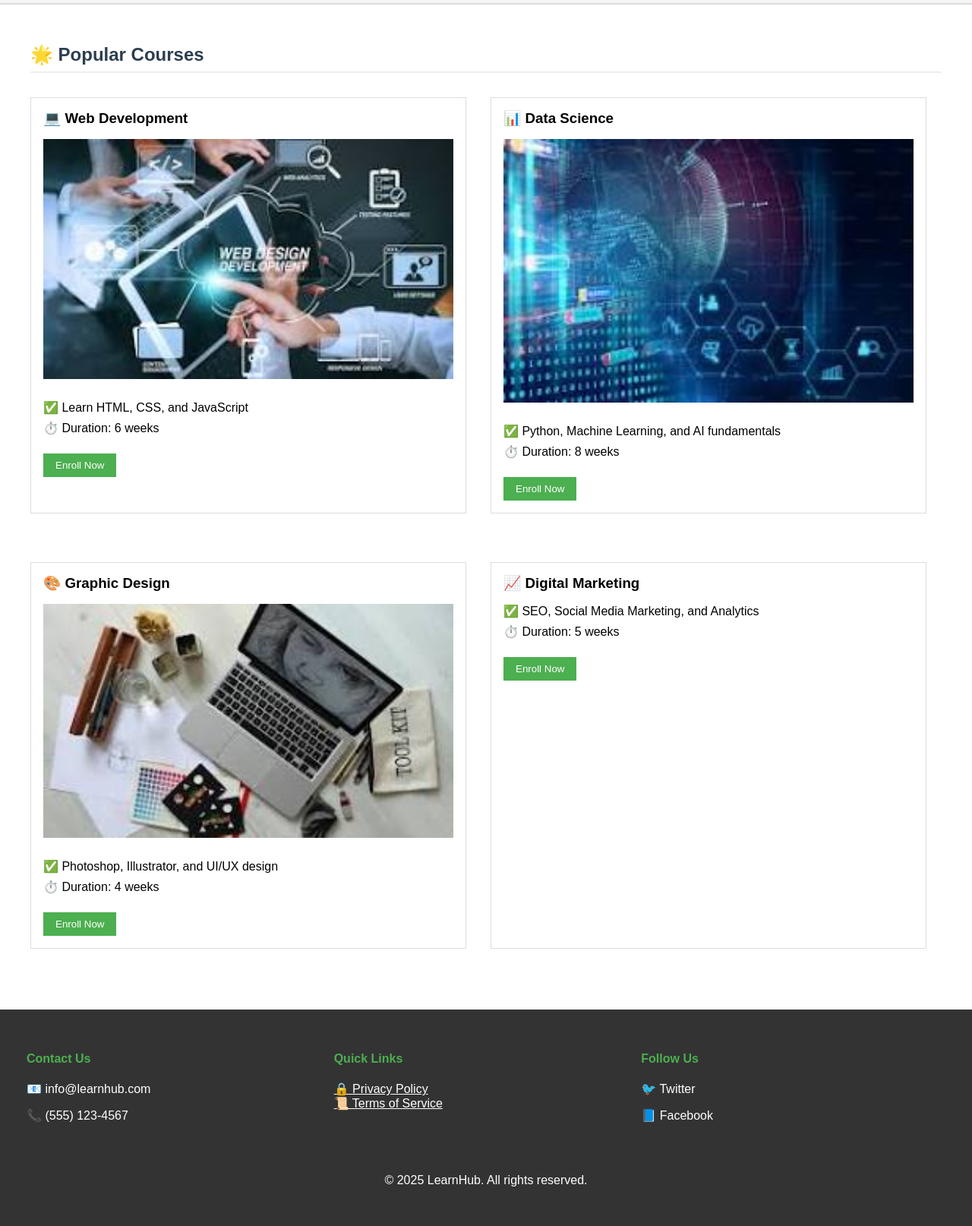
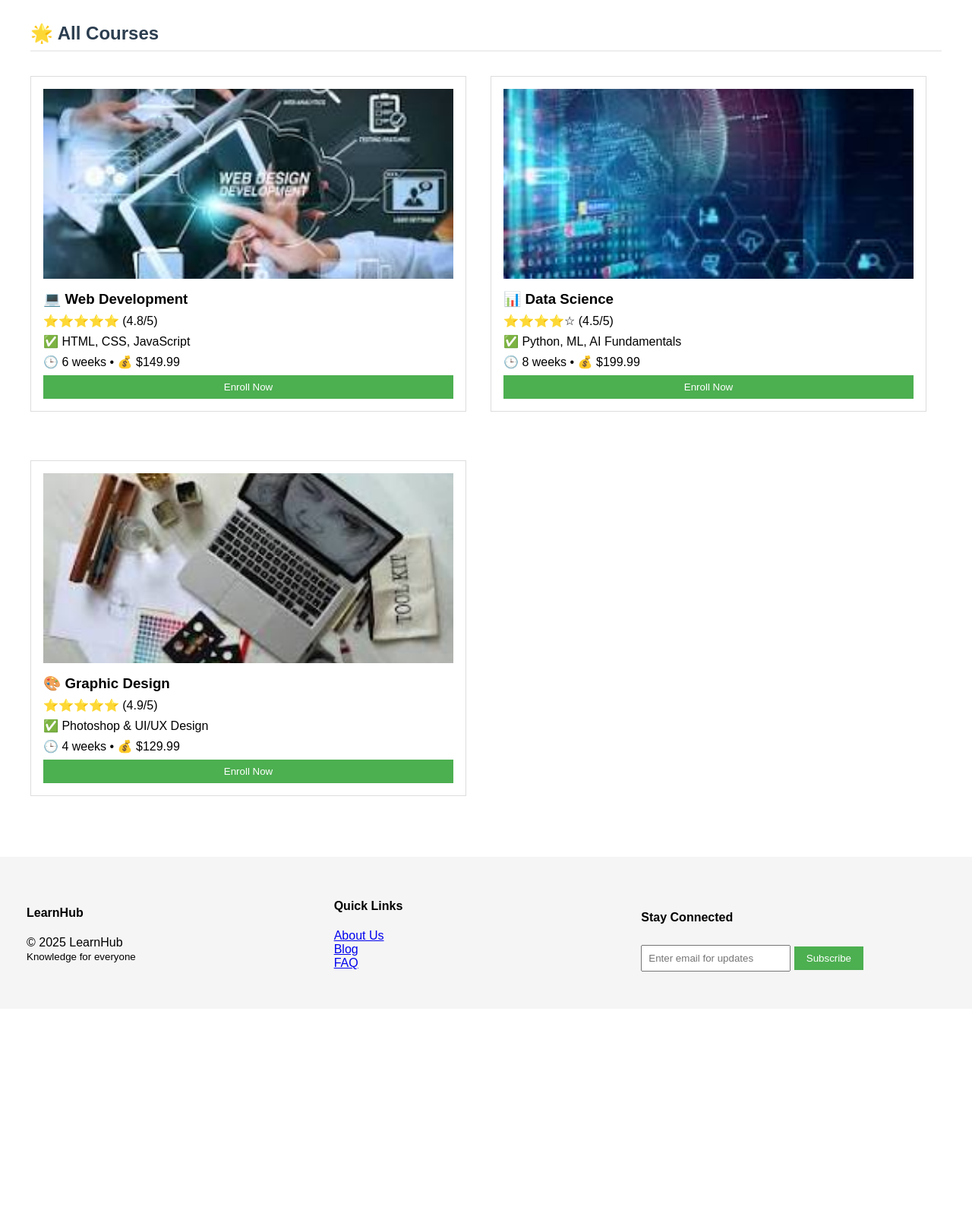
Before and after one commit to shayann07/WE_ASS_1, a plain HTML site: page courses.html in a window 1280 px wide. Shown: the part 90-1704 px from the top of the page at 76% size. After the commit the page ends 1418 px from the top, so only its background shows below. Drawn offline with Linux system fonts and the light colour scheme.

Commit message:
Enhancements

```diff
--- a/courses.html
+++ b/courses.html
@@ -13,14 +13,14 @@
             <table width="100%">
                 <tr>
                     <td width="200">
-                        <h1 style="margin: 0;">📚 LearnHub Courses</h1>
+                        <h1 style="margin: 0;">🎓 LearnHub</h1>
                     </td>
                     <td align="right">
-                        <a href="index.html">🏠 Home</a> |
-                        <a href="courses.html"><strong>📖 Courses</strong></a> |
-                        <a href="about.html">👥 About</a> |
-                        <a href="contact.html">📧 Contact</a> |
-                        <a href="faq.html">❓ FAQ</a>
+                        <a href="index.html"> Home</a> |
+                        <a href="courses.html"><strong> Courses</strong></a> |
+                        <a href="about.html"> About</a> |
+                        <a href="contact.html"> Contact</a> |
+                        <a href="faq.html"> FAQ</a>
                     </td>
                 </tr>
             </table>
@@ -29,79 +29,79 @@
 
     <main style="padding: 2rem; max-width: 1200px; margin: 0 auto;">
         <section>
-            <h2 style="color: #2c3e50; border-bottom: 2px solid #eee; padding-bottom: 0.5rem;">🌟 Popular Courses</h2>
-
+            <h2 style="color: #2c3e50; border-bottom: 2px solid #eee; padding-bottom: 0.5rem;">🌟 All Courses</h2>
             <div style="display: flex; flex-wrap: wrap; gap: 2rem; margin-top: 2rem;">
                 <!-- Web Development Course -->
                 <article style="border: 1px solid #ddd; padding: 1rem; width: 45%;">
-                    <h3 style="margin: 0 0 1rem 0;">💻 Web Development</h3>
-                    <img src="web.jpg" alt="Web Development" width="100%" style="margin-bottom: 1rem;">
-                    <p style="margin: 0.5rem 0;">✅ Learn HTML, CSS, and JavaScript</p>
-                    <p style="margin: 0.5rem 0;">⏱️ Duration: 6 weeks</p>
-                    <button
-                        style="background: #4CAF50; color: white; padding: 0.5rem 1rem; border: none; margin-top: 1rem;">Enroll
-                        Now</button>
+                    <div style="height: 250px; overflow: hidden;">
+                        <img src="web.jpg" alt="Web Development" style="width: 100%; height: 100%; object-fit: cover;">
+                    </div>
+                    <h3 style="margin: 1rem 0 0.5rem 0;">💻 Web Development</h3>
+                    <p style="margin: 0.5rem 0;">⭐⭐⭐⭐⭐ (4.8/5)</p>
+                    <p style="margin: 0.5rem 0;">✅ HTML, CSS, JavaScript</p>
+                    <p style="margin: 0.5rem 0;">🕒 6 weeks • 💰 $149.99</p>
+                    <button style="background: #4CAF50; color: white; padding: 0.5rem 1rem; border: none; width: 100%;">
+                        Enroll Now
+                    </button>
                 </article>
 
                 <!-- Data Science Course -->
                 <article style="border: 1px solid #ddd; padding: 1rem; width: 45%;">
-                    <h3 style="margin: 0 0 1rem 0;">📊 Data Science</h3>
-                    <img src="data.jpg" alt="Data Science" width="100%" style="margin-bottom: 1rem;">
-                    <p style="margin: 0.5rem 0;">✅ Python, Machine Learning, and AI fundamentals</p>
-                    <p style="margin: 0.5rem 0;">⏱️ Duration: 8 weeks</p>
-                    <button
-                        style="background: #4CAF50; color: white; padding: 0.5rem 1rem; border: none; margin-top: 1rem;">Enroll
-                        Now</button>
+                    <div style="height: 250px; overflow: hidden;">
+                        <img src="data.jpg" alt="Data Science" style="width: 100%; height: 100%; object-fit: cover;">
+                    </div>
+                    <h3 style="margin: 1rem 0 0.5rem 0;">📊 Data Science</h3>
+                    <p style="margin: 0.5rem 0;">⭐⭐⭐⭐☆ (4.5/5)</p>
+                    <p style="margin: 0.5rem 0;">✅ Python, ML, AI Fundamentals</p>
+                    <p style="margin: 0.5rem 0;">🕒 8 weeks • 💰 $199.99</p>
+                    <button style="background: #4CAF50; color: white; padding: 0.5rem 1rem; border: none; width: 100%;">
+                        Enroll Now
+                    </button>
                 </article>
 
                 <!-- Graphic Design Course -->
                 <article style="border: 1px solid #ddd; padding: 1rem; width: 45%; margin-top: 2rem;">
-                    <h3 style="margin: 0 0 1rem 0;">🎨 Graphic Design</h3>
-                    <img src="gd.jpg" alt="Graphic Design" width="100%" style="margin-bottom: 1rem;">
-                    <p style="margin: 0.5rem 0;">✅ Photoshop, Illustrator, and UI/UX design</p>
-                    <p style="margin: 0.5rem 0;">⏱️ Duration: 4 weeks</p>
-                    <button
-                        style="background: #4CAF50; color: white; padding: 0.5rem 1rem; border: none; margin-top: 1rem;">Enroll
-                        Now</button>
-                </article>
-
-                <!-- Digital Marketing Course -->
-                <article style="border: 1px solid #ddd; padding: 1rem; width: 45%; margin-top: 2rem;">
-                    <h3 style="margin: 0 0 1rem 0;">📈 Digital Marketing</h3>
-                    <p style="margin: 0.5rem 0;">✅ SEO, Social Media Marketing, and Analytics</p>
-                    <p style="margin: 0.5rem 0;">⏱️ Duration: 5 weeks</p>
-                    <button
-                        style="background: #4CAF50; color: white; padding: 0.5rem 1rem; border: none; margin-top: 1rem;">Enroll
-                        Now</button>
+                    <div style="height: 250px; overflow: hidden;">
+                        <img src="gd.jpg" alt="Graphic Design" style="width: 100%; height: 100%; object-fit: cover;">
+                    </div>
+                    <h3 style="margin: 1rem 0 0.5rem 0;">🎨 Graphic Design</h3>
+                    <p style="margin: 0.5rem 0;">⭐⭐⭐⭐⭐ (4.9/5)</p>
+                    <p style="margin: 0.5rem 0;">✅ Photoshop & UI/UX Design</p>
+                    <p style="margin: 0.5rem 0;">🕒 4 weeks • 💰 $129.99</p>
+                    <button style="background: #4CAF50; color: white; padding: 0.5rem 1rem; border: none; width: 100%;">
+                        Enroll Now
+                    </button>
                 </article>
             </div>
         </section>
     </main>
 
-    <footer style="background: #333; color: white; padding: 2rem; margin-top: 3rem;">
+    <footer style="background: #f5f5f5; padding: 2rem; margin-top: 3rem;">
         <table width="100%">
             <tr>
-                <td width="33%" style="vertical-align: top;">
-                    <h4 style="color: #4CAF50;">Contact Us</h4>
-                    <p>📧 info@learnhub.com</p>
-                    <p>📞 (555) 123-4567</p>
+                <td width="33%">
+                    <h4>LearnHub</h4>
+                    <p>© 2025 LearnHub<br>
+                        <small>Knowledge for everyone</small>
+                    </p>
                 </td>
-                <td width="33%" style="vertical-align: top;">
-                    <h4 style="color: #4CAF50;">Quick Links</h4>
+                <td width="33%">
+                    <h4>Quick Links</h4>
                     <ul style="list-style: none; padding: 0;">
-                        <li><a href="privacy.html" style="color: white;">🔒 Privacy Policy</a></li>
-                        <li><a href="terms.html" style="color: white;">📜 Terms of Service</a></li>
+                        <li><a href="about.html">About Us</a></li>
+                        <li><a href="blog.html">Blog</a></li>
+                        <li><a href="faq.html">FAQ</a></li>
                     </ul>
                 </td>
-                <td width="33%" style="vertical-align: top;">
-                    <h4 style="color: #4CAF50;">Follow Us</h4>
-                    <p>🐦 Twitter</p>
-                    <p>📘 Facebook</p>
-                </td>
-            </tr>
-            <tr>
-                <td colspan="3" style="text-align: center; padding-top: 2rem;">
-                    <p>© 2025 LearnHub. All rights reserved.</p>
+                <td width="33%">
+                    <h4>Stay Connected</h4>
+                    <form>
+                        <input type="email" placeholder="Enter email for updates" style="padding: 0.5rem;">
+                        <button type="submit"
+                            style="background: #4CAF50; color: white; padding: 0.5rem 1rem; border: none; margin-top: 0.5rem;">
+                            Subscribe
+                        </button>
+                    </form>
                 </td>
             </tr>
         </table>
```
Also changed, not shown: about.html (+5 -5 lines), contact.html (+5 -5 lines), faq.html (+5 -5 lines), index.html (+67 -43 lines).
